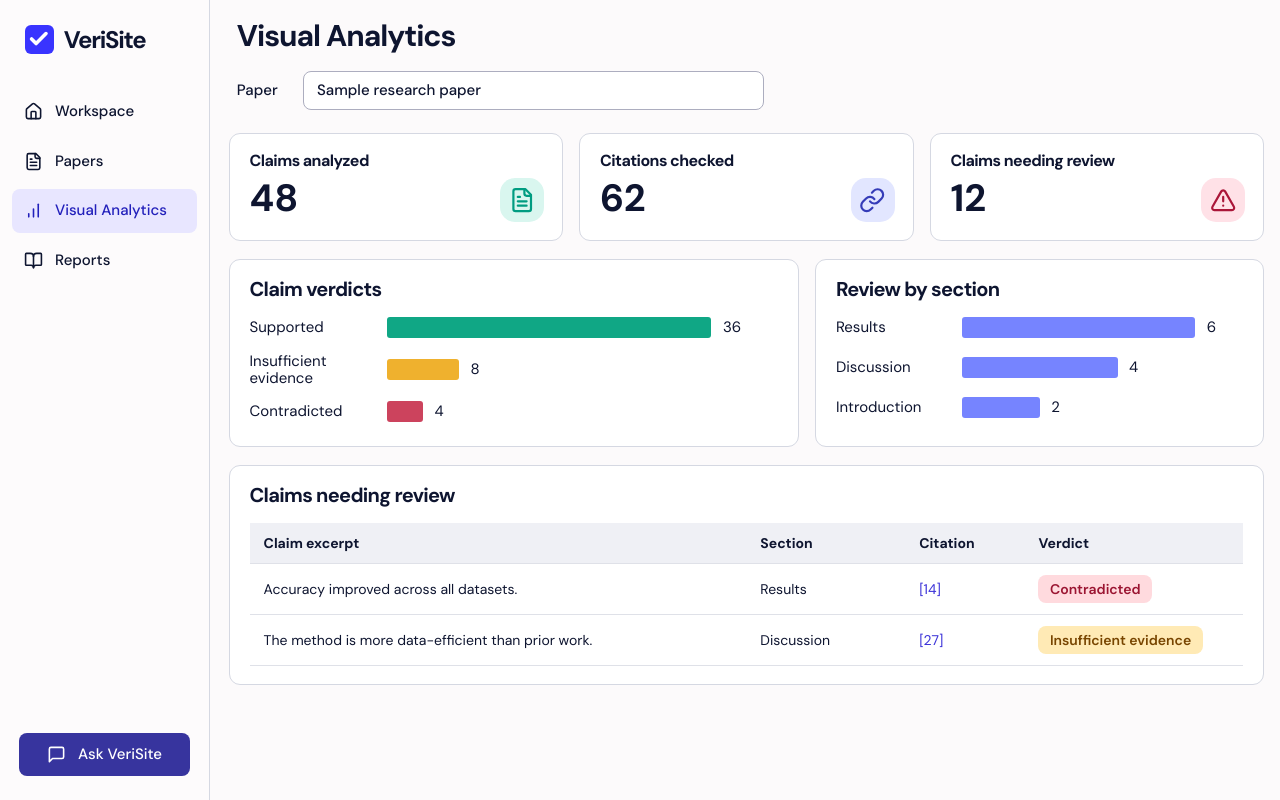
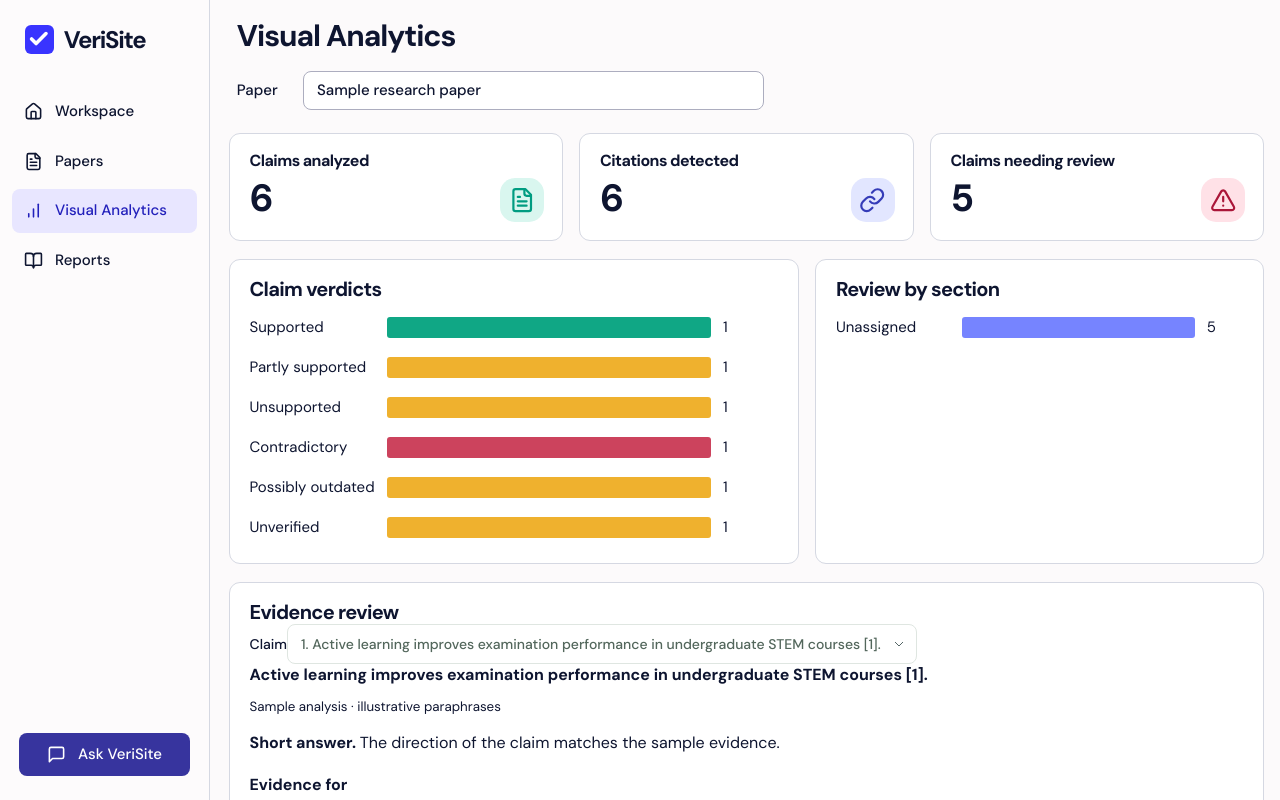
Before and after one commit to sudeep66102005/veriCite, a React (Vite) app in the folder frontend/: page / in a window 1280 px wide. Shown: the top 800 px of the page. Built offline with nearby package versions, Linux system fonts and the light colour scheme.

Commit message:
Connect analytics and claim evidence to expandable source references

```diff
--- a/frontend/src/main.jsx
+++ b/frontend/src/main.jsx
@@ -8,28 +8,45 @@ function restore(){try{const x=JSON.parse(localStorage.getItem('vericite-v1'));r
 function Badge({status}){return <span className={'badge '+status.toLowerCase().replaceAll(' ','-')}>{status}</span>}
 function download(name,content,type){const url=URL.createObjectURL(new Blob([content],{type}));const a=document.createElement('a');a.href=url;a.download=name;a.click();setTimeout(()=>URL.revokeObjectURL(url),1000);}
 function Evidence({row,review,onReview}){const [note,setNote]=useState(review?.note||'');return <aside className="evidence panel"><div className="eyebrow">EVIDENCE INSPECTOR</div><h2>Behind the claim</h2><Badge status={row.status}/><blockquote>{row.claim}</blockquote><div className="section-label">SOURCE EVIDENCE</div><div className="excerpt">{row.evidence}<small>{row.section}</small></div><div className="section-label">WHY THIS VERDICT?</div><p>{row.reason}</p><div className="confidence"><ShieldCheck size={18}/><span>{row.confidence?`${row.confidence} illustrative confidence`:'Confidence unavailable'}</span></div><div className="section-label">MATCHED REFERENCE</div>{row.references.length?row.references.map(r=><p className="reference" key={r}>{r}</p>):<p>No matching reference found.</p>}{row.source&&<a className="source-link" href={row.source} target="_blank" rel="noreferrer">Inspect original publication <ExternalLink size={15}/></a>}<div className="review"><label htmlFor="note">Reviewer note</label><textarea id="note" value={note} onChange={e=>setNote(e.target.value)} placeholder="What needs a closer look?" rows={3}/><div className="actions"><button onClick={()=>onReview('Reviewed',note)}><Check size={16}/>Mark reviewed</button><button className="secondary" onClick={()=>onReview('Needs follow-up',note)}>Flag</button></div>{review&&<small>Review: {review.decision} · {new Date(review.at).toLocaleString()}</small>}</div></aside>}
-const sampleAnalytics = {
- counts:[48,62,12],
- verdicts:[['Supported',36],['Insufficient evidence',8],['Contradicted',4]],
- sections:[['Results',6],['Discussion',4],['Introduction',2]],
- rows:[
-  {claim:'Accuracy improved across all datasets.',section:'Results',markers:['[14]'],status:'Contradicted'},
-  {claim:'The method is more data-efficient than prior work.',section:'Discussion',markers:['[27]'],status:'Insufficient evidence'}
- ]
-};
+function ReferencePreview({entry,row}){
+ const doi=entry.match(/10\.\d{4,9}\/[^\s<>"\]]+/i)?.[0]?.replace(/[.,;]+$/,'');
+ return <details className="ref-preview"><summary>{entry.replace(/https?:\/\/\S+/g,'').trim()||entry}</summary>
+ <div><strong>Reference</strong><p>{entry}</p><strong>Why this reference was cited</strong><p>{row.status==='Unverified'?'The citation in the claim maps to this bibliography entry. Its source passage has yet to be verified.':row.reason}</p>
+ {doi&&<a href={'https://doi.org/'+doi} target="_blank" rel="noreferrer">Open original article ↗</a>}</div></details>;
+}
+function EvidenceReading({claims,index,setIndex,sample}){
+ const row=claims[index]||claims[0];
+ if(!row)return null;
+ const supports=['Supported','Partly supported'].includes(row.status);
+ const challenges=row.status==='Contradictory';
+ const limitation=['Partly supported','Unsupported','Possibly outdated'].includes(row.status);
+ const cite=row.references.map(entry=><ReferencePreview key={entry} entry={entry} row={row}/>);
+ return <section id="evidence-reading" className="analytics-card reading"><h2>Evidence review</h2>
+ <label>Claim<select value={claims.indexOf(row)} onChange={e=>setIndex(Number(e.target.value))}>{claims.map((item,i)=><option key={item.id} value={i}>{i+1}. {item.claim}</option>)}</select></label>
+ <article><h3>{row.claim}</h3>{sample&&<small>Sample analysis · illustrative paraphrases</small>}
+ <p><strong>Short answer. </strong>{row.reason}</p>
+ <h4>Evidence for</h4><p>{supports?row.evidence:'No supporting passage is available for this claim.'}</p>{supports&&cite}
+ <h4>Evidence against or null</h4><p>{challenges?row.evidence:'No contradictory or null finding is recorded for this claim.'}</p>{challenges&&cite}
+ {limitation&&<><h4>Evidence limitations</h4><p>{row.evidence}</p>{cite}</>}
+ <h4>References</h4>{cite.length?cite:<p>No bibliography entry was matched to this claim.</p>}
+ </article></section>;
+}
 function Bars({title,items,sections=false}){
  const max=Math.max(1,...items.map(([,count])=>count));
  return <section className="analytics-card"><h2>{title}</h2><div className="bars">{items.map(([label,count])=><div className="bar-row" key={label}><span>{label}</span><div><i className={sections?'section-bar':label==='Supported'?'green':/Contradic/.test(label)?'red':'amber'} style={{width:(count/max*83)+'%'}}/><span>{count}</span></div></div>)}{!items.length&&<p>No claims to show.</p>}</div></section>;
 }
 function Analytics({state,paper,onPaper,inspect}){
- const rows=state.claims.filter(r=>state.reviews[r.id]?.decision!=='Reviewed'&&(r.status!=='Supported'||state.reviews[r.id]?.decision==='Needs follow-up'));
- const current={counts:[state.claims.length,state.claims.reduce((n,r)=>n+r.markers.length,0),rows.length],verdicts:statuses.map(v=>[v,state.claims.filter(r=>r.status===v).length]).filter(([,n])=>n),sections:rows.length?[['Unassigned',rows.length]]:[],rows};
  const demo=paper==='sample';
- const data=demo?sampleAnalytics:current;
- return <><h1>Visual Analytics</h1><label className="paper-picker">Paper<select value={paper} onChange={e=>onPaper(e.target.value)}><option value="sample">Sample research paper</option><option value="current">{state.analyzedTitle}</option><option value="upload">Upload a paper…</option></select></label>
- <div className="metric-grid">{[['Claims analyzed',FileText], [demo?'Citations checked':'Citations detected',LinkIcon],['Claims needing review',AlertTriangle]].map(([label,Icon],i)=><section className="analytics-card metric" key={label}><h2>{label}</h2><strong>{data.counts[i]}</strong><span className={'metric-icon tone-'+i}><Icon/></span></section>)}</div>
+ const claims=demo?sampleClaims():state.claims;
+ const reviews=demo?{}:state.reviews;
+ const [index,setIndex]=useState(0);
+ const rows=claims.filter(r=>reviews[r.id]?.decision!=='Reviewed'&&(r.status!=='Supported'||reviews[r.id]?.decision==='Needs follow-up'));
+ const data={counts:[claims.length,claims.reduce((n,r)=>n+r.markers.length,0),rows.length],verdicts:statuses.map(v=>[v,claims.filter(r=>r.status===v).length]).filter(([,n])=>n),sections:rows.length?[['Unassigned',rows.length]]:[],rows};
+ return <><h1>Visual Analytics</h1><label className="paper-picker">Paper<select value={paper} onChange={e=>{setIndex(0);onPaper(e.target.value)}}><option value="sample">Sample research paper</option><option value="current">{state.analyzedTitle}</option><option value="upload">Upload a paper…</option></select></label>
+ <div className="metric-grid">{[['Claims analyzed',FileText], ['Citations detected',LinkIcon],['Claims needing review',AlertTriangle]].map(([label,Icon],i)=><section className="analytics-card metric" key={label}><h2>{label}</h2><strong>{data.counts[i]}</strong><span className={'metric-icon tone-'+i}><Icon/></span></section>)}</div>
  <div className="chart-grid"><Bars title="Claim verdicts" items={data.verdicts}/><Bars title="Review by section" items={data.sections} sections/></div>
- <section className="analytics-card review-table"><h2>Claims needing review</h2><div><table><thead><tr>{['Claim excerpt','Section','Citation','Verdict'].map(t=><th key={t}>{t}</th>)}</tr></thead><tbody>{data.rows.map(r=><tr key={r.id||r.claim}><td>{demo?r.claim:<button onClick={()=>inspect(r.id)}>{r.claim}</button>}</td><td>{demo?r.section:'Unassigned'}</td><td className="citation">{r.markers.join(', ')||'—'}</td><td><span className={'result-chip '+(/Contradic/.test(r.status)?'negative':'caution')}>{r.status}</span></td></tr>)}</tbody></table>{!data.rows.length&&<p>No claims need review.</p>}</div></section></>;
+ <EvidenceReading claims={claims} index={index} setIndex={setIndex} sample={demo||state.mode==='Sample demo'}/>
+ <section className="analytics-card review-table"><h2>Claims needing review</h2><div><table><thead><tr>{['Claim excerpt','Section','Citation','Verdict'].map(t=><th key={t}>{t}</th>)}</tr></thead><tbody>{data.rows.map(r=><tr key={r.id||r.claim}><td>{demo?r.claim:<button onClick={()=>inspect(r.id)}>{r.claim}</button>}</td><td>Unassigned</td><td className="citation">{r.markers.length?<button onClick={()=>{setIndex(claims.indexOf(r));document.getElementById('evidence-reading')?.scrollIntoView({block:'start'})}}>{r.markers.join(', ')}</button>:'—'}</td><td><span className={'result-chip '+(/Contradic/.test(r.status)?'negative':'caution')}>{r.status}</span></td></tr>)}</tbody></table>{!data.rows.length&&<p>No claims need review.</p>}</div></section></>;
 }
 function App(){
  const [state,setState]=useState(restore),[tab,setTab]=useState('Visual Analytics'),[paper,setPaper]=useState(()=>state.mode==='Sample demo'?'sample':'current'),[thread,setThread]=useState([]),[question,setQuestion]=useState(''),[selected,setSelected]=useState(null),[query,setQuery]=useState(''),[filter,setFilter]=useState('All verdicts'),[message,setMessage]=useState(''),[busy,setBusy]=useState(false);
```
